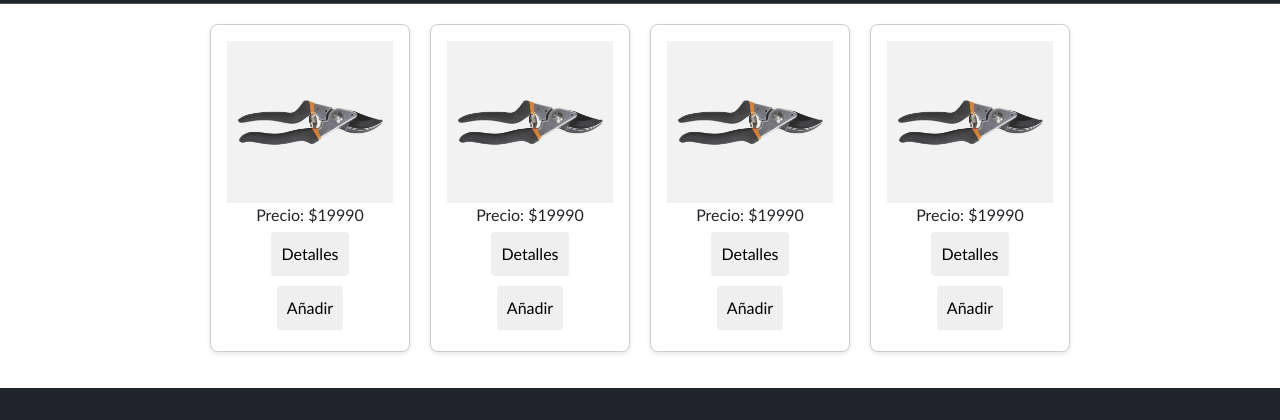
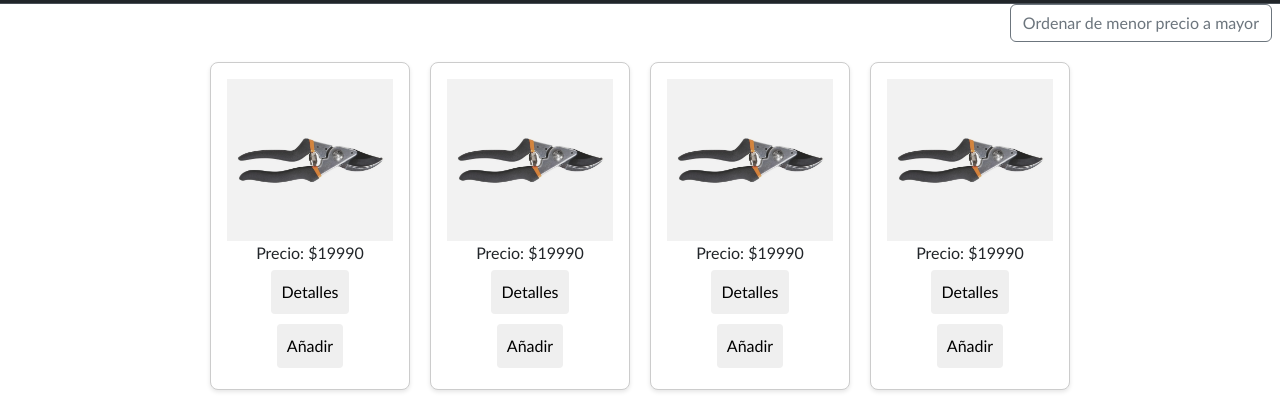
Before and after one commit to Gionara/Gardenia_shop_web, a website: page public/templates/productos/plantas_semillas/huerto.html in a window 1280 px wide. Shown: the part 65-485 px from the top of the page. Drawn offline with nearby package versions, Linux system fonts and the light colour scheme; files whose address does not match are found by name.

Commit message:
boton ordenar de menor precio

```diff
--- a/public/js/main.js
+++ b/public/js/main.js
@@ -6,36 +6,41 @@ document.addEventListener("DOMContentLoaded", function(){
         });
     });
 
-  // Cargar productos al cargar el DOM
     const productosContainer = document.getElementById('productos-container');
     const url = window.location.pathname;
+    let productos = [];
 
+    function cargarProductos() {
         fetch('/js/productos.json')
             .then(response => response.json())
             .then(data => {
-          let productos = [];
                 if (url.includes('templates/productos/herramientas/tijeras.html'))  {
-              productos = data.herramientas.Tijeras;}
+                    productos = data.herramientas.Tijeras;
+                }
                 if (url.includes('templates/productos/herramientas/palas.html')) {
-              productos = data.herramientas.palas;}
+                    productos = data.herramientas.palas;
+                }
                 if (url.includes('templates/productos/herramientas/otras_herramientas.html')) {
-              productos = data.herramientas.otras_herramientas;}
-
+                    productos = data.herramientas.otras_herramientas;
+                }
                 if (url.includes('templates/productos/plantas_semillas/flores.html')) {
-              productos = data.plantas_semillas.flores;}
+                    productos = data.plantas_semillas.flores;
+                }
                 if (url.includes('templates/productos/plantas_semillas/plantas_arboles.html')) {
-              productos = data.plantas_semillas.plantas_arboles;}
+                    productos = data.plantas_semillas.plantas_arboles;
+                }
                 if (url.includes('templates/productos/plantas_semillas/huerto.html')) {
-              productos = data.plantas_semillas.huerto;}
-
-
+                    productos = data.plantas_semillas.huerto;
+                }
                 if (url.includes('templates/productos/insumos/fertilizante.html')) {
-               productos = data.insumos.fertilizante;}
+                    productos = data.insumos.fertilizante;
+                }
                 if (url.includes('templates/productos/insumos/tierra.html')) {
-                productos = data.insumos.tierra;}
+                    productos = data.insumos.tierra;
+                }
                 if (url.includes('templates/productos/insumos/otros_insumos.html')) {
-                productos = data.insumos.otros_insumos;}
-
+                    productos = data.insumos.otros_insumos;
+                }
                 if (url.includes('templates/productos/all_products.html')) {
                     Object.keys(data).forEach(categoria => {
                         if (data[categoria]) {
@@ -47,6 +52,13 @@ document.addEventListener("DOMContentLoaded", function(){
                         }
                     });
                 }
+                mostrarProductos(productos); // Mostrar los productos cargados
+            })
+            .catch(error => console.error('Error al cargar los productos:', error));
+    }
+
+    function mostrarProductos(productos) {
+        productosContainer.innerHTML = '';
 
         productos.forEach(producto => {
             const card = document.createElement('div');
@@ -85,8 +97,7 @@ document.addEventListener("DOMContentLoaded", function(){
 
             productosContainer.appendChild(card);
         });
-      })
-      .catch(error => console.error('Error al cargar los productos:', error));
+    }
 
     function toggleDescripcion(descripcion, show) {
         if (typeof show === 'boolean') {
@@ -95,4 +106,15 @@ document.addEventListener("DOMContentLoaded", function(){
             descripcion.style.display = descripcion.style.display === 'none' ? 'block' : 'none';
         }
     }
+
+    // Función para ordenar los productos por precio de menor a mayor
+    function ordenarProductosPorPrecio() {
+        productos.sort((a, b) => a.precio - b.precio); // Ordenar los productos por precio
+        mostrarProductos(productos); // Mostrar los productos ordenados
+    }
+
+    // Evento click para el botón de ordenar
+    document.getElementById('ordenar-btn').addEventListener('click', ordenarProductosPorPrecio);
+
+    cargarProductos(); // Cargar los productos al cargar el DOM
 });
--- a/public/templates/productos/plantas_semillas/huerto.html
+++ b/public/templates/productos/plantas_semillas/huerto.html
@@ -156,10 +156,15 @@
         </nav>
 
         <!--MAIN-->
+        <main>
 
-        <main>
+            <div class="d-grid gap-2 d-md-flex btn-sm justify-content-md-end">
+                <button class="btn btn-outline-secondary me-md-2"
+                    id="ordenar-btn" type="button">Ordenar de menor precio a
+                    mayor</button>
+            </div>
+
             <div id="productos-container"></div>
-
         </main>
         <div class="b-example-divider m-3"><p></p></div>
 
```
Also changed, not shown: public/templates/productos/all_products.html (+11 -5 lines), public/templates/productos/herramientas/otras_herramientas.html (+15 -5 lines), public/templates/productos/herramientas/palas.html (+15 -5 lines), public/templates/productos/herramientas/tijeras.html (+7 -3 lines), public/templates/productos/insumos/fertilizante.html (+15 -6 lines), public/templates/productos/insumos/otros_insumos.html (+7 -1 lines), public/templates/productos/insumos/tierra.html (+7 -1 lines), public/templates/productos/plantas_semillas/flores.html (+7 -1 lines), public/templates/productos/plantas_semillas/plantas_arboles.html (+7 -3 lines). Lines whose indentation alone changed are shown as unchanged.
